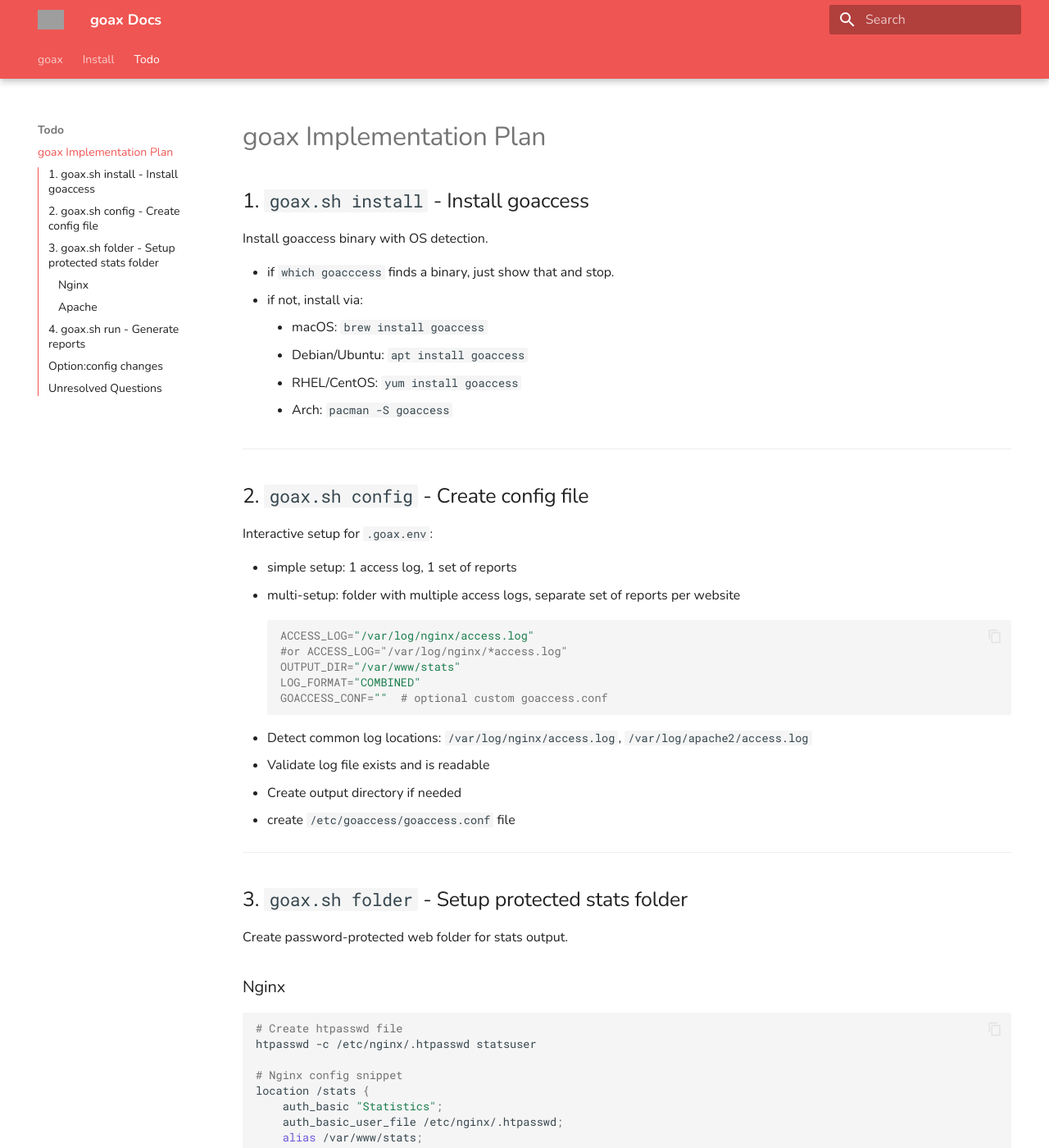
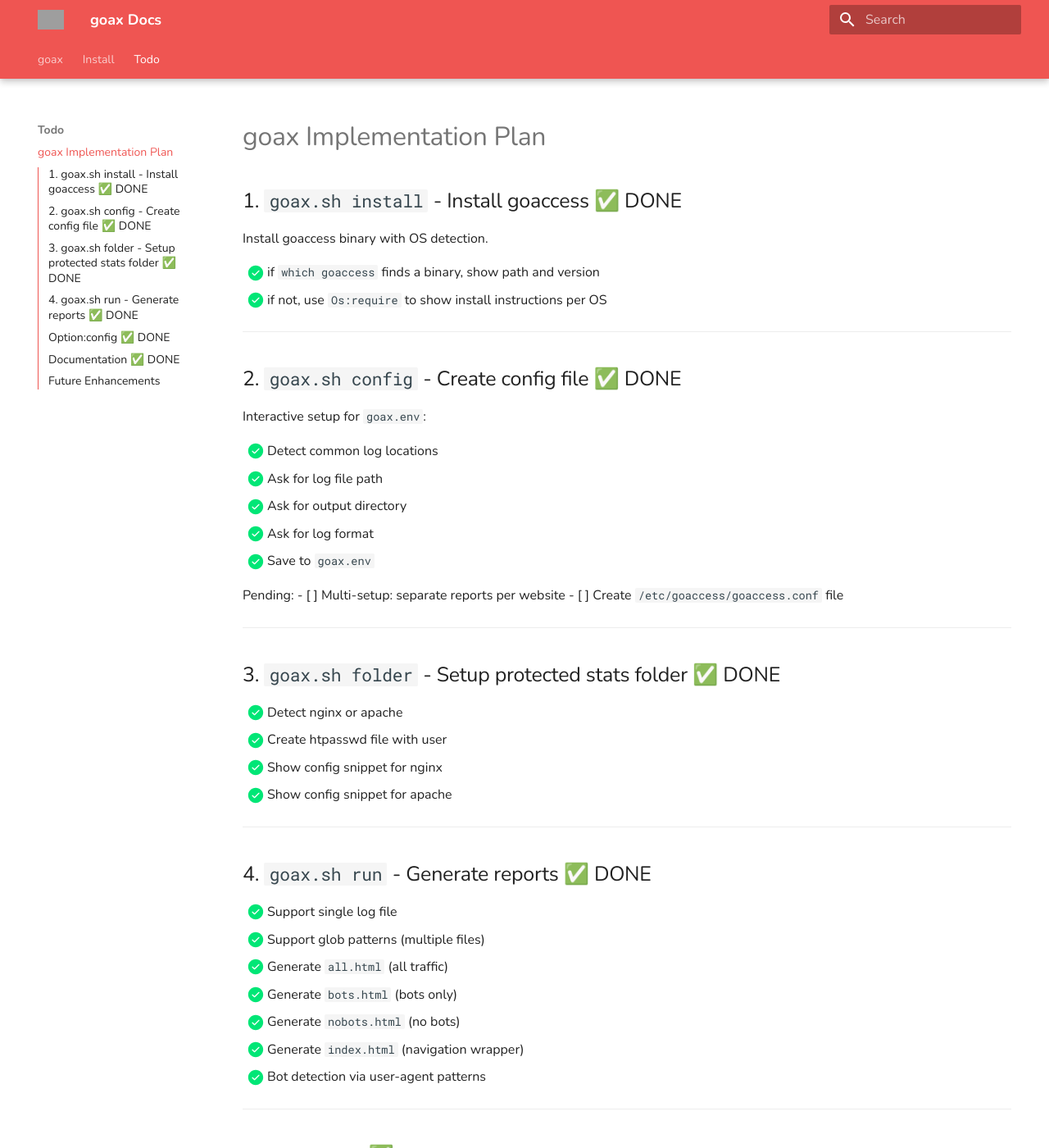
Before and after one commit to pforret/goax, an MkDocs documentation site: the page built from docs/todo/PLAN.md, in a window 1280 px wide and 1400 px high. Shown: the whole window at 82% size. Built offline with MkDocs 1.6.1 and Material for MkDocs 9.7.7, drawn with Linux system fonts in a browser that asks for light colours; some of the changed text lies outside the part shown; grey boxes are pictures that could not be loaded.

Commit message:
Update PLAN.md with implementation status
Co-Authored-By: Claude Opus 4.5 <noreply@anthropic.com>

````diff
--- a/docs/todo/PLAN.md
+++ b/docs/todo/PLAN.md
@@ -1,97 +1,52 @@
 # goax Implementation Plan
 
-## 1. `goax.sh install` - Install goaccess
+## 1. `goax.sh install` - Install goaccess ✅ DONE
 
 Install goaccess binary with OS detection.
 
-* if `which goacccess` finds a binary, just show that and stop.
-* if not, install via:
-    - macOS: `brew install goaccess`
-    - Debian/Ubuntu: `apt install goaccess`
-    - RHEL/CentOS: `yum install goaccess`
-    - Arch: `pacman -S goaccess`
+- [x] if `which goaccess` finds a binary, show path and version
+- [x] if not, use `Os:require` to show install instructions per OS
 
 ---
 
-## 2. `goax.sh config` - Create config file
+## 2. `goax.sh config` - Create config file ✅ DONE
 
-Interactive setup for `.goax.env`:
+Interactive setup for `goax.env`:
 
-* simple setup: 1 access log, 1 set of reports
-* multi-setup: folder with multiple access logs, separate set of reports per website
-```bash
-ACCESS_LOG="/var/log/nginx/access.log"
-#or ACCESS_LOG="/var/log/nginx/*access.log"
-OUTPUT_DIR="/var/www/stats"
-LOG_FORMAT="COMBINED"
-GOACCESS_CONF=""  # optional custom goaccess.conf
-```
+- [x] Detect common log locations
+- [x] Ask for log file path
+- [x] Ask for output directory
+- [x] Ask for log format
+- [x] Save to `goax.env`
 
-- Detect common log locations: `/var/log/nginx/access.log`, `/var/log/apache2/access.log`
-- Validate log file exists and is readable
-- Create output directory if needed
-- create `/etc/goaccess/goaccess.conf` file
+Pending:
+- [ ] Multi-setup: separate reports per website
+- [ ] Create `/etc/goaccess/goaccess.conf` file
 
 ---
 
-## 3. `goax.sh folder` - Setup protected stats folder
+## 3. `goax.sh folder` - Setup protected stats folder ✅ DONE
 
-Create password-protected web folder for stats output.
-
-### Nginx
-```bash
-# Create htpasswd file
-htpasswd -c /etc/nginx/.htpasswd statsuser
-
-# Nginx config snippet
-location /stats {
-    auth_basic "Statistics";
-    auth_basic_user_file /etc/nginx/.htpasswd;
-    alias /var/www/stats;
-}
-```
-
-### Apache
-```bash
-# .htaccess in stats folder
-AuthType Basic
-AuthName "Statistics"
-AuthUserFile /etc/apache2/.htpasswd
-Require valid-user
-```
-
-Dependencies: `Os:require "htpasswd" "apache2-utils"`
+- [x] Detect nginx or apache
+- [x] Create htpasswd file with user
+- [x] Show config snippet for nginx
+- [x] Show config snippet for apache
 
 ---
 
-## 4. `goax.sh run` - Generate reports
+## 4. `goax.sh run` - Generate reports ✅ DONE
 
-Run goaccess to create HTML report from access logs.
-
-```bash
-do_run() {
-  Os:require "goaccess"
-  local log_file="${ACCESS_LOG:-/var/log/nginx/access.log}"
-  local output="${OUTPUT_DIR:-/var/www/stats}/report.html"
-  local log_format="${LOG_FORMAT:-COMBINED}"
-
-  goaccess "$log_file" \
-    --log-format="$log_format" \
-    -o "$output"
-}
-```
-
-Options:
-- `-o html|json|csv` output format
-
-Crontab example:
-```
-0 * * * * /path/to/goax.sh run
-```
+- [x] Support single log file
+- [x] Support glob patterns (multiple files)
+- [x] Generate `all.html` (all traffic)
+- [x] Generate `bots.html` (bots only)
+- [x] Generate `nobots.html` (no bots)
+- [x] Generate `index.html` (navigation wrapper)
+- [x] Bot detection via user-agent patterns
 
 ---
 
-## Option:config changes
+## Option:config ✅ DONE
 
 ```bash
 choice|1|action|action to perform|install,config,folder,run,check,env,update
@@ -102,9 +57,20 @@ option|F|FORMAT|log format (COMBINED/COMMON/...)|COMBINED
 
 ---
 
-## Unresolved Questions
+## Documentation ✅ DONE
 
-1. Support multiple log files (e.g. `access.log*` with rotation)? -> optionally, yes
+- [x] docs/index.md - main documentation
+- [x] docs/install/ubuntu.md
+- [x] docs/install/digitalocean.md
+- [x] docs/install/vps.md
+
+---
+
+## Future Enhancements
+
+1. ~~Support multiple log files~~ ✅ Done via glob patterns
 2. Include GeoIP database setup in `install`?
-3. Bot filtering: separate action or option in `run`?
-4. Real-time HTML mode: separate action `goax.sh live`?
+3. ~~Bot filtering~~ ✅ Done - separate reports generated
+4. Real-time HTML mode: `goax.sh live`?
+5. JSON/CSV output formats?
+6. Per-website multi-config support?
````
